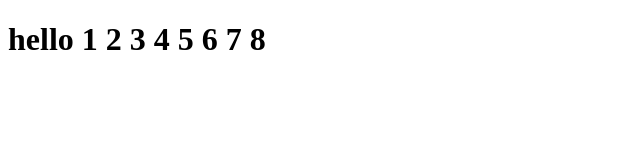
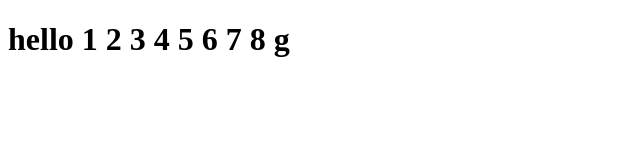
Before and after one commit to khalilarfaoui/open-graph, a plain HTML site: page index.html in a window 1280 px wide. Shown: the full height of the page, 0-640 px from the left. Drawn offline with Linux system fonts and the light colour scheme.

Commit message:
egggggggggggggggg

```diff
--- a/index.html
+++ b/index.html
@@ -20,6 +20,6 @@
     <title>Document</title>
   </head>
   <body>
-    <h1>hello 1 2 3 4 5 6 7 8</h1>
+    <h1>hello 1 2 3 4 5 6 7 8 g</h1>
   </body>
 </html>
```
Also changed, not shown: book car logo (1) (1).png.
